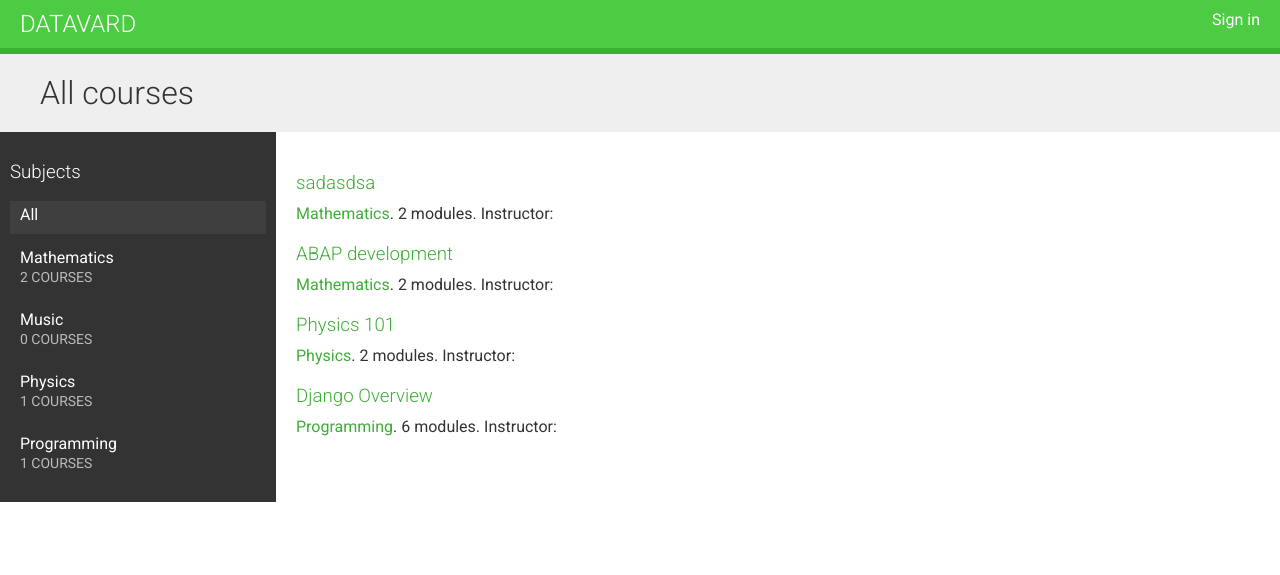
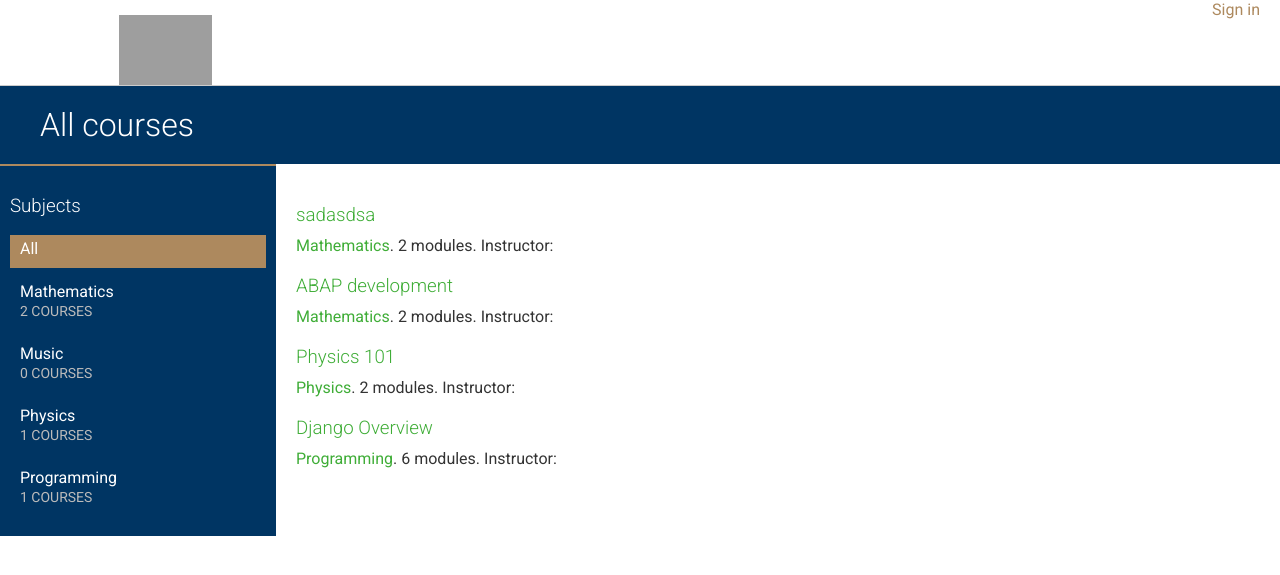
Before and after one commit to renepajta/elearning, a Django app: page / in a window 1280 px wide. Shown: the top 575 px of that part. Run offline with Django 3.2, Linux system fonts and the light colour scheme; data comes from the database, SQL or seed files in the repository; the page is wider than the window, and the part outside it is not shown; some libraries are stand-ins or nearby versions; grey boxes are pictures that could not be loaded.

Commit message:
base css changes

```diff
--- a/courses/static/courses/css/base.css
+++ b/courses/static/courses/css/base.css
@@ -18,7 +18,8 @@ h1, h2, h3, h4, h5, h6 {
 }
 
 h1 {
-    background:#efefef;
+    background:#003563;
+    color: white;
     width:100%;
     overflow:auto;
     padding:20px 0 20px 40px;
@@ -42,20 +43,21 @@ h1 {
 }
 
 #header {
-    background:#4dcc43;
-    overflow:auto;
-    padding:10px 20px;
-    border-bottom:6px solid #3fad37;
+    background: #FFF !important;
+    border-bottom: 1px solid #CCC;
+    padding: 0;
 }
 
 #header .logo {
-    text-decoration:none;
-    font-family:'Roboto', sans-serif;
-    font-weight:300;
-    text-transform:uppercase;
-    font-size:24px;
-    color:#fff;
-    float:left;
+color: #fff !important;
+    background-image: url(http://www.datavard.com/wp-content/uploads/2016/06/datavard-logo-horizontal-blue.svg);
+    display: inline-block;
+    width: 230px;
+    height: 70px;
+    background-repeat: no-repeat;
+    background-size: contain;
+    background-position: center;
+    margin: 15px 0px 0px 50px;
 }
 
 #header a {
@@ -69,13 +71,20 @@ h1 {
     padding:0;
 }
 
+#header .menu a {
+color: #AD895E;
+padding-right:20px;
+
+}
+
 .contents {
     width:20%;
     padding:10px;
     float:left;
-    background:#333;
+    background:#003563;
     color: #fff;
     font-family:'Roboto', sans-serif;
+    border-top: 2px solid #AD895E;
 }
 
 .contents ul {
@@ -91,11 +100,11 @@ h1 {
 }
 
 .contents ul li.selected {
-    background:#3f3f3f;
+    background:#AD895E;
 }
 
 .contents ul li:hover {
-    background:#3f3f3f;
+    background:black;
     cursor:move;
 }
 
@@ -112,12 +121,12 @@ h1 {
 }
 
 .contents ul a:hover {
-    color:#4dcc43;
+    color:#ad895e;
 }
 
 .module {
     padding:10px 20px;
-    float:left;
+
 }
 
 ul.content-types li {
--- a/templates/base.html
+++ b/templates/base.html
@@ -6,7 +6,6 @@
     <meta charset="UTF-8">
     <title>{% block title %}Educa{% endblock %}</title>
     <link href="{% static 'courses/css/base.css' %}" rel="stylesheet" type="text/css">
-    <link href="{% static 'courses/css/static.css' %}" rel="stylesheet" type="text/css">
 </head>
 <body>
 <div id="header">
```
